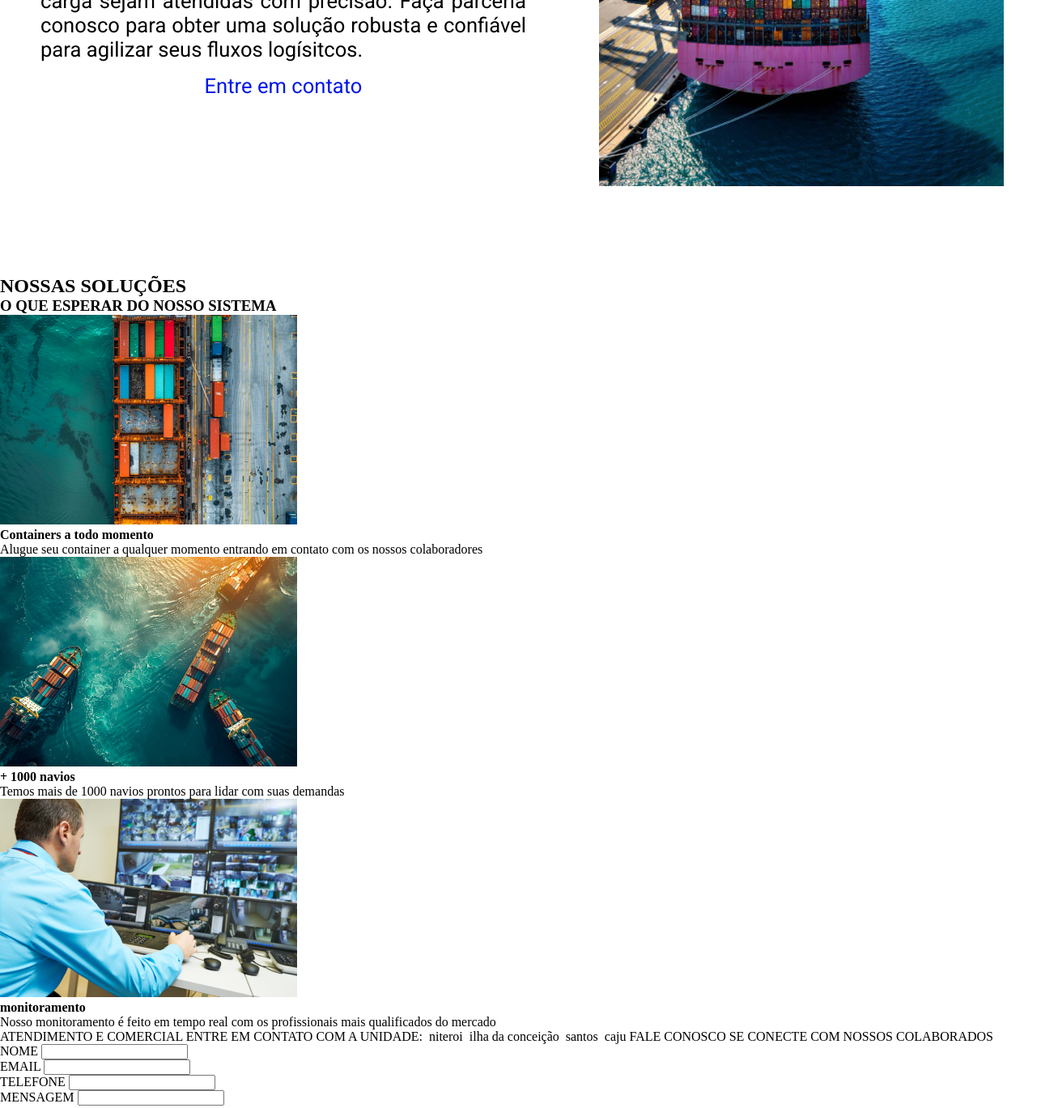
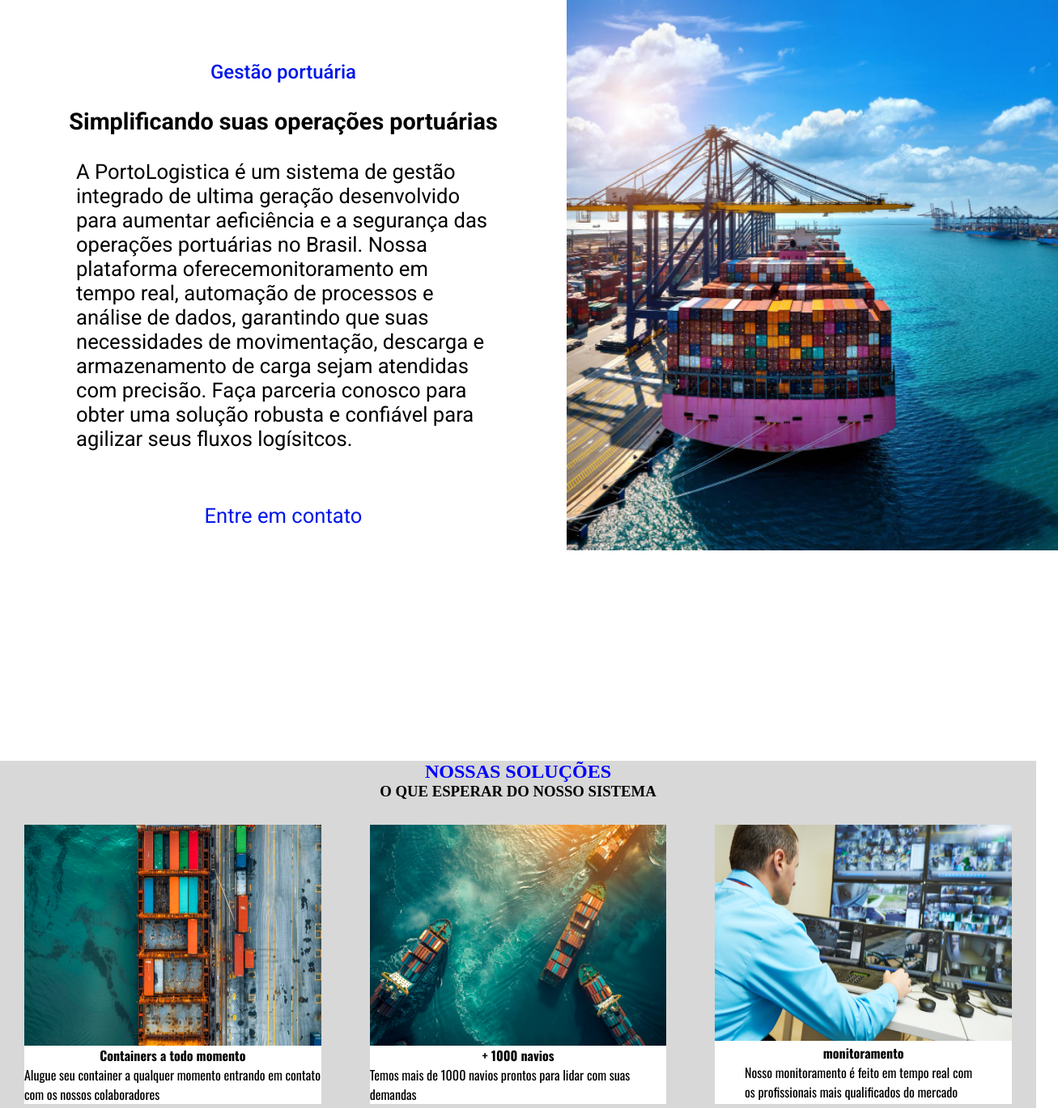
Before and after one commit to jonathanmenezesm/desafio2-portologistica, a plain HTML site: page index.html in a window 1280 px wide. Shown: the part 900-2269 px from the top of the page at 81% size, 1307 px wide, since content can reach past the window. Drawn offline with nearby package versions, Linux system fonts and the light colour scheme.

Commit message:
tentando resolver bug

```diff
--- a/style.scss
+++ b/style.scss
@@ -1,20 +1,18 @@
-@import url('https://fonts.googleapis.com/css2?family=Oswald:wght@200..700&family=Roboto:ital,wght@0,100;0,300;0,400;0,500;0,700;0,900;1,100;1,300;1,400;1,500;1,700;1,900&display=swap');
+@import url("https://fonts.googleapis.com/css2?family=Oswald:wght@200..700&family=Roboto:ital,wght@0,100;0,300;0,400;0,500;0,700;0,900;1,100;1,300;1,400;1,500;1,700;1,900&display=swap");
 
 * {
   margin: 0;
   padding: 0;
   box-sizing: border-box;
-
 }
 
 header {
-    background-color: #ffff;
-    display: flex; //ativando as caixas flexiveis
-    justify-content: space-around; //trabalha com eixo x - horizontal
-    align-items: center; // centraliza no eixo y
+  background-color: white;
+  display: flex;
+  justify-content: space-around;
+  align-items: center;
   height: 15vh;
   margin: 0;
-
 }
 
 nav {
@@ -25,69 +23,70 @@ ul {
   display: flex;
   justify-content: space-evenly;
   list-style: none;
+}
 
-    li a {
+ul li a {
   text-decoration: none;
   color: black;
   font-size: 20px;
-
 }
 
-    #contato {
+ul #contato {
   font-family: oswald;
   border: solid;
   margin: 1px;
   padding: 5px 10px 5px 10px;
   font-size: 24px;
+}
 
+.background {
+  display: flex;
+  align-items: center;
+  background-image: url(imagens/background.png);
+  background-repeat: no-repeat;
+  background-size: cover;
+  height: 65vh;
+  border: 1px;
 
+  article {
+    display: flex;
+    align-items: flex-start;
+    padding-left: 8%;
+    flex-direction: column;
+    color: white;
+    font-family: Oswald;
+    font-size: 76px;
+    gap: 15px;
+
+  }
+
+  h2 {
+    color: white;
+    font-weight: lighter;
+    font-size: 25px;
+  }
+
+  p {
+    color: white;
+    background-color: rgb(0, 22, 223);
+    justify-content: center;
+    align-items: center;
+    text-align: center;
+    width: 10vw;
+    height: 35px;
+    font-size: 20px;
   }
 }
 
 
-.background {
-    display: flex;
-    justify-content: center;
-    align-items: center;
-    background-image: url(imagens/background.png);
-    background-repeat: no-repeat;
-    background-size: cover;
-    height: 40vh;
-}
-
-.background h1 {
-    display: flex;
-    color: #ffff;
-    font-family: Oswald;
-    font-size: 80px;
-}
-
-.background h2 {
-    color: #ffff;
-    font-weight: lighter;
-    font-size: 25px;
-    margin-bottom: 6px;
-}
-
-.background p {
-    color: #ffff;
-    background-color: rgba(0, 22, 223, 1);
-    justify-content: center;
-    align-items: center;
-    text-align: center;
-    width: 12vw;
-    height: 40px;
-    border-radius: 5px;
-    font-size: 25px;
-}
 
 .container-gestao {
   display: flex;
-    justify-content: space-evenly;
+  justify-content: space-around;
+  margin: 200px 0 200px 0;
   height: 100vh;
-}
 
-.container-gestao article {
+  article {
     display: flex;
     flex-direction: column;
     text-align: justify;
@@ -97,32 +96,155 @@ ul {
     width: 600px;
     height: 450px;
     margin: 50px;
+    gap: 30px;
+    margin-top: 15%;
+  }
 
   h2 {
     margin-top: 30px;
-        color: rgba(0, 23, 233, 1);
+    color: rgb(0, 23, 233);
     font-size: 1.5rem;
     font-weight: 500;
+    text-align: left;
   }
 
   h3 {
-        margin: 26px;
-        font-size: 2rem;
+    text-align: left;
+    font-size: 1.8rem;
+  }
+
+
+  p {
+    text-align: left;
+    font-size: 1.6rem;
+    width: 40vw;
+  }
+
+  #contato {
+    display: flex;
+    margin-top: 35px;
+    justify-content: center;
+    color: rgb(0, 23, 233);
+  }
+
+  #img-gestao {
+    display: flex;
+    align-items: center;
+    justify-content: center;
+
+    img {
+      width: 550;
+      height: 700px;
+      margin-bottom: 20px;
+    }
+  }
 
 }
-    #contato {
-        margin-top: 15px;
-        color: rgba(0, 23, 233, 1);
+
+.container-solucoes {
+  display: flex;
+  flex-direction: column;
+  background: rgba(216, 216, 216, 1);
+
+  h2 {
+    display: flex;
+    justify-content: center;
+    color: blue;
+  }
+
+  h3 {
+    display: flex;
+    justify-content: center;
+  }
+
+  #pics {
+    display: flex;
+    flex-direction: row;
+    justify-content: space-around;
+
+    .galeria {
+      display: flex;
+      align-items: center;
+      font-family: oswald;
+    }
+
+    #img1 {
+      display: flex;
+      flex-direction: column;
+      align-items: center;
+      background-color: rgba(255, 255, 255, 1);
+      justify-content: space-around;
+      margin: 30px;
+      width: 30%;
+
+      img {
+        width: 100%;
+        height: 100%;
+      }
+
+      figcaption {
+        background-color: rgba(255, 255, 255, 1);
+        display: flex;
+        align-items: center;
+        justify-content: center;
+        flex-direction: column;
+        text-align: left;
+        width: 100%;
+      }
+    }
+
+    #img2 {
+      display: flex;
+      flex-direction: column;
+      align-items: center;
+      justify-content: space-around;
+      margin: 30px;
+      width: 30%;
+      background-color: rgba(255, 255, 255, 1);
+
+      img {
+        width: 100%;
+        height: 100%;
+      }
+
+      figcaption {
+        background-color: rgba(255, 255, 255, 1);
+        display: flex;
+        align-items: center;
+        justify-content: center;
+        flex-direction: column;
+        text-align: left;
+        width: 100%;
+      }
+
+    }
+
+    #img3 {
+      display: flex;
+      flex-direction: column;
+      align-items: center;
+      background-color: rgba(255, 255, 255, 1);
+      justify-content: space-around;
+      margin: 30px;
+      width: 30%;
+
+      img {
+        width: 100%;
+        height: 100%;
+      }
+
+      figcaption {
+        background-color: rgba(255, 255, 255, 1);
+        display: flex;
+        align-items: center;
+        justify-content: center;
+        flex-direction: column;
+        text-align: left;
+        width: 80%;
+        height: 100px;
+      }
 
     }
   }
-.container-gestao p{
-    font-size: 1.6rem;
+
 }
-
-.container-gestao img {
-    display: flex;
-    width: 500px;
-    height: 650px;
-    margin: 40px
-}
```
Also changed, not shown: style.css, 1 other file. Lines whose indentation alone changed are shown as unchanged.
